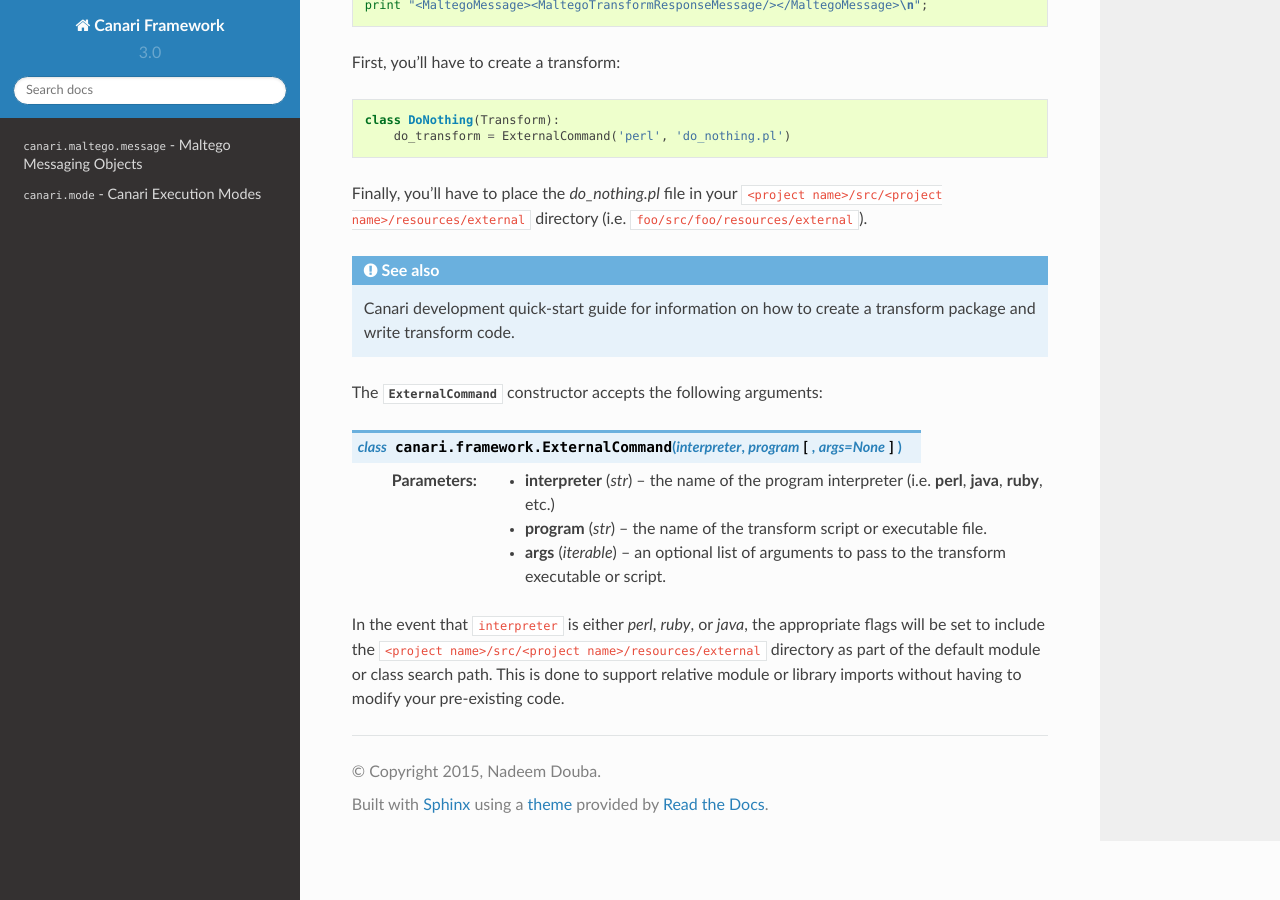
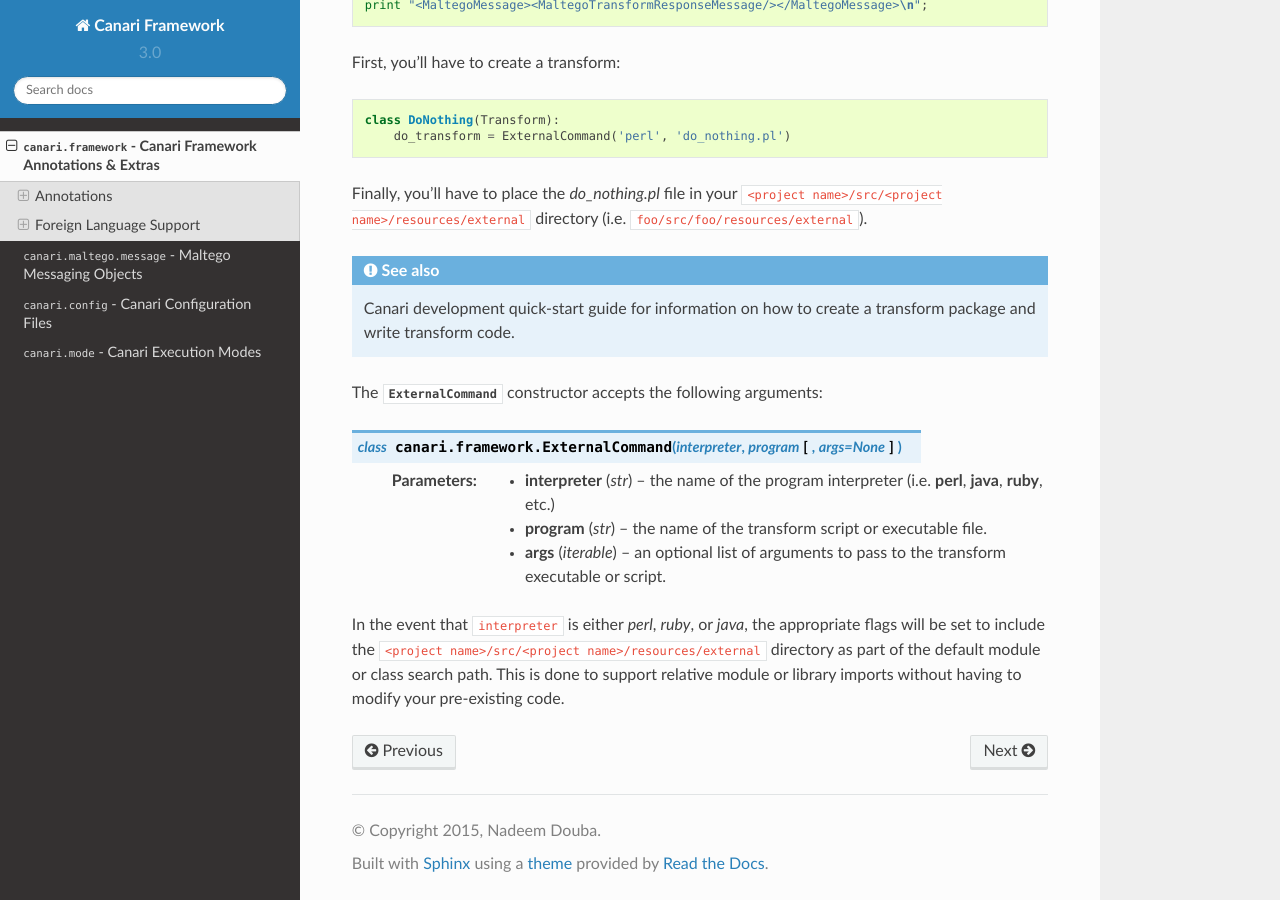
Before and after one commit to malleum-inc/canari3, a Sphinx documentation site: the page built from docs/canari.framework.rst, in a window 1280 px wide and 900 px high, scrolled down 4444 px. Built offline with Sphinx 7.4.7 and the Read the Docs theme 2.0.0, drawn with Linux system fonts in a browser that asks for light colours; pages that are not in the unit, such as notebooks, are missing from menus.

Commit message:
Added entries to table of contents.

```diff
--- a/docs/index.rst
+++ b/docs/index.rst
@@ -11,7 +11,10 @@ Contents:
 .. toctree::
    :maxdepth: 2
 
+   canari.quickstart
+   canari.framework
    canari.maltego.message
+   canari.config
    canari.mode
 
 Indices and tables
```
